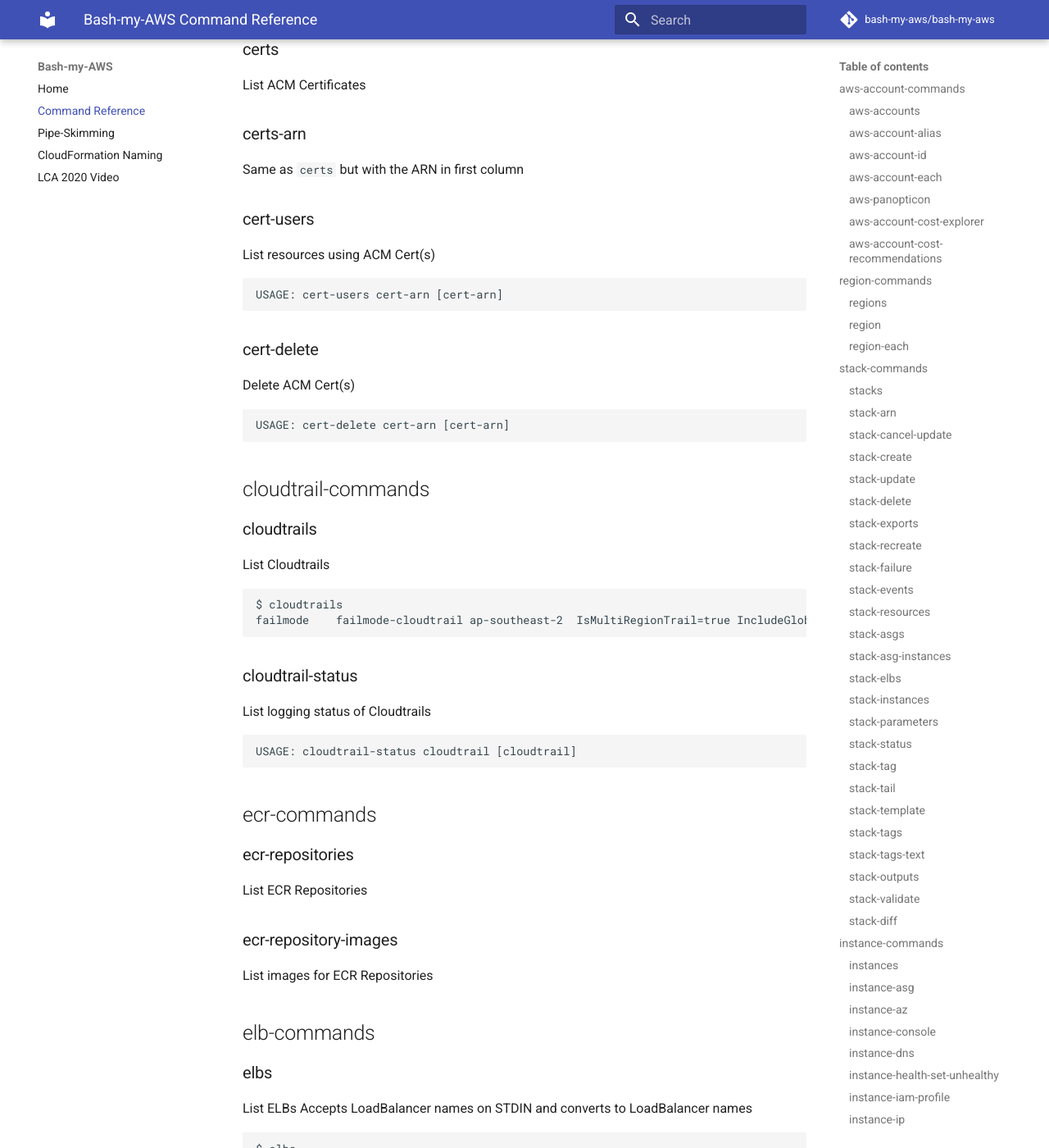
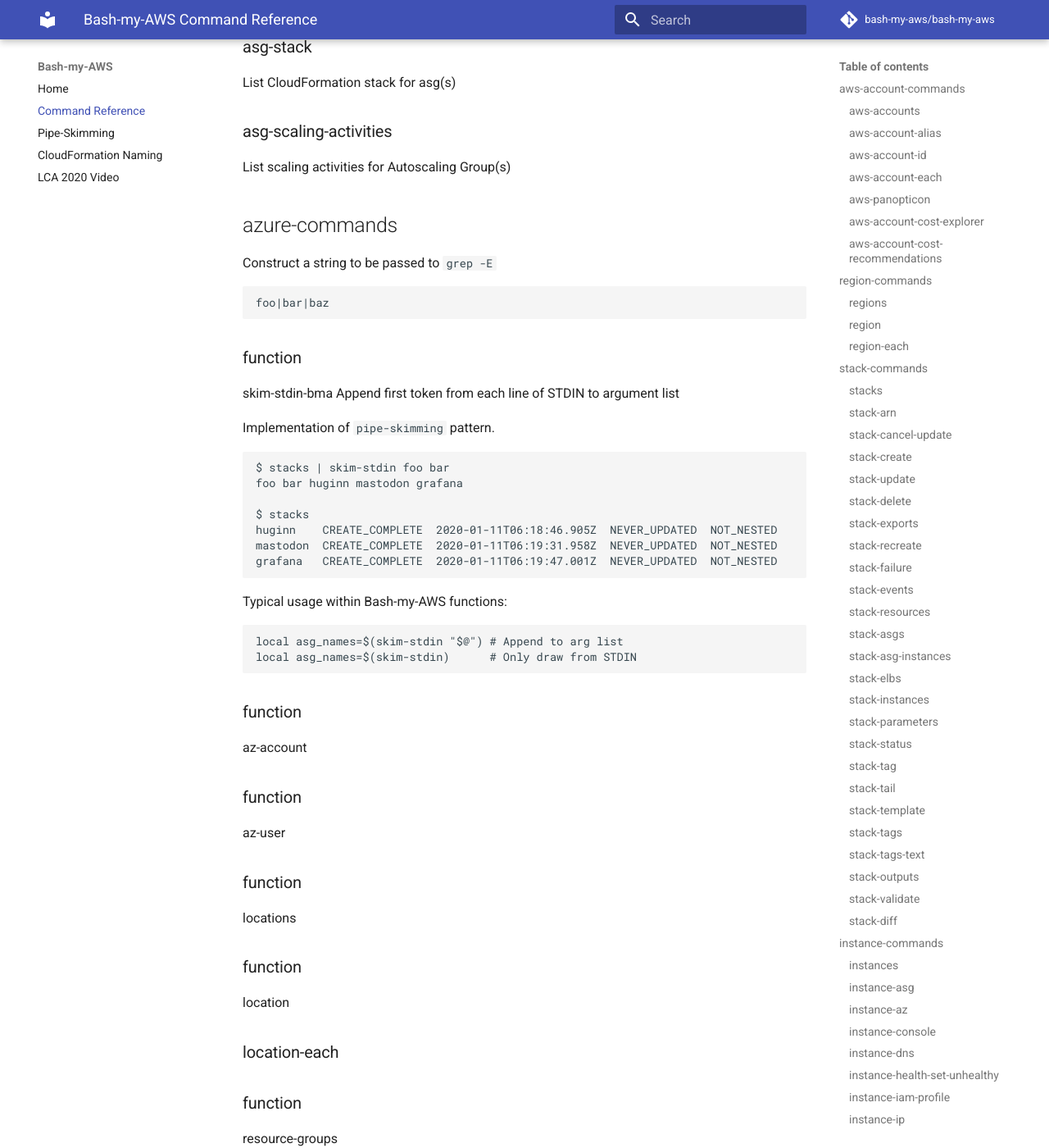
Before and after one commit to bash-my-aws/bash-my-aws, an MkDocs documentation site: the page built from docs/command-reference.md, in a window 1280 px wide and 1400 px high, scrolled down 17139 px. Shown: the whole window at 82% size. Built offline with MkDocs 1.6.1 and Material for MkDocs 9.7.7, drawn with Linux system fonts in a browser that asks for light colours; comment, search, counter and statistics services are not loaded; some of the changed text lies outside the part shown.

Commit message:
Add instance-ssm-port-forward()
Forward local port to port on  EC2 instance.

```diff
--- a/docs/command-reference.md
+++ b/docs/command-reference.md
@@ -607,6 +607,13 @@
     USAGE: instance-ssm instance-id [instance-id]
 
 
+### instance-ssm-port-forward
+
+Create tunnel from localhost to remote EC2 instance
+
+    USAGE: instance-ssm-port-forward local_port_number port_number instance-id [instance-id]
+
+
 ### instance-stack
 
 List CloudFormation stack EC2 Instance(s) belong to (if any)
@@ -743,6 +750,11 @@
 ## asg-commands
 
 
+### asg-detach-instances
+
+Detach all instances from asg(s)
+
+
 ### asgs
 
 List EC2 Autoscaling Groups
@@ -811,6 +823,85 @@
 ### asg-scaling-activities
 
 List scaling activities for Autoscaling Group(s)
+
+
+## azure-commands
+Construct a string to be passed to `grep -E`
+
+    foo|bar|baz
+
+
+### function
+ skim-stdin-bma
+Append first token from each line of STDIN to argument list
+
+Implementation of `pipe-skimming` pattern.
+
+    $ stacks | skim-stdin foo bar
+    foo bar huginn mastodon grafana
+
+    $ stacks
+    huginn    CREATE_COMPLETE  2020-01-11T06:18:46.905Z  NEVER_UPDATED  NOT_NESTED
+    mastodon  CREATE_COMPLETE  2020-01-11T06:19:31.958Z  NEVER_UPDATED  NOT_NESTED
+    grafana   CREATE_COMPLETE  2020-01-11T06:19:47.001Z  NEVER_UPDATED  NOT_NESTED
+
+Typical usage within Bash-my-AWS functions:
+
+    local asg_names=$(skim-stdin "$@") # Append to arg list
+    local asg_names=$(skim-stdin)      # Only draw from STDIN
+
+
+### function
+ az-account
+
+
+### function
+ az-user
+
+
+### function
+ locations
+
+
+### function
+ location
+
+
+### location-each
+
+
+
+### function
+ resource-groups
+
+
+### function
+ resources
+
+
+### function
+ service-principals
+
+
+### function
+ subscriptions
+
+
+### function
+ subscription
+
+
+### subscription-each
+
+Ported from BMA
+
+
+### function
+ front-door-waf-policies
+
+
+### function
+ front-door-waf-policy-rules
 
 
 ## cert-commands
```
Also changed, not shown: 5 other files.
